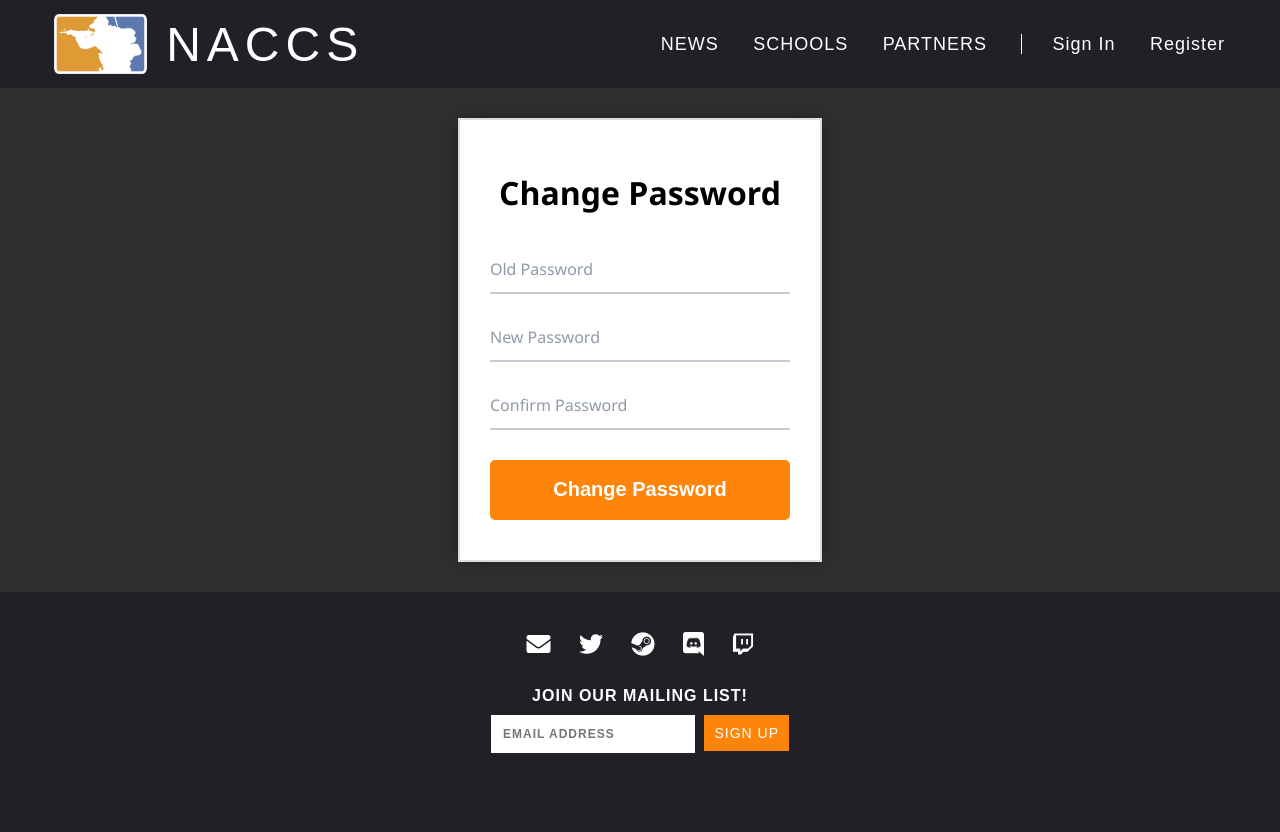
After one commit to dl-eric/naccs-web, a Flask app: template app/templates/changepassword.html in a window 1280 px wide. The commit adds this page. Run offline with Flask 2, Linux system fonts and the light colour scheme; the template is opened without the code that fills it: values that come from a table or form of the project are taken from there, others are empty; some libraries are stand-ins or nearby versions; some web fonts are replaced.

Commit message:
Add change password flow, email whitelist

```diff
--- a/app/forms.py
+++ b/app/forms.py
@@ -49,10 +49,15 @@ def password_validate(form, field):
     return _validate(form, field)
 
 def email_validate(form, field):
-    message = "You must use a .edu or .ca address"
+    email_whitelist = ['algonquinlive.com']
+    message = "You must use a .edu, .ca, or whitelisted address."
 
     def _suffix_validator(field, suffix):
         return len(field) >= len(suffix) and field[len(field)-len(suffix):].lower() == suffix
+
+    def _is_whitelisted(email):
+        domain = email.split("@")[1]
+        return domain in email_whitelist
 
     def _validate(form, field):
         email = str(field.data)
@@ -60,7 +65,7 @@ def email_validate(form, field):
         is_edu = _suffix_validator(email, 'edu')
         is_ca = _suffix_validator(email, 'ca')
 
-        if not is_edu and not is_ca:
+        if not is_edu and not is_ca and not _is_whitelisted(email):
             raise ValidationError(message)
 
     return _validate(form, field)
@@ -117,3 +122,9 @@ class ArticleForm(FlaskForm):
 class SchoolForm(FlaskForm):
     name    = StringField("School", validators=[DataRequired()])
     submit  = SubmitField("Search")
+
+class ChangePasswordForm(FlaskForm):
+    old     = PasswordField("Old Password", validators=[DataRequired()])
+    new     = PasswordField("New Password", validators=[DataRequired()])
+    confirm = PasswordField("Confirm Password", validators=[DataRequired(), EqualTo('new', message="Passwords must match")])
+    submit  = SubmitField("Change Password")
--- a/app/main.py
+++ b/app/main.py
@@ -21,7 +21,7 @@ app.register_blueprint(schools_page)
 
 @app.errorhandler(404)
 def page_not_found(e):
-    return render_template('404.html', username=session.get('username')), 404
+    return render_template('404.html'), 404
 
 db.init_app(app)
 
@@ -40,7 +40,7 @@ def index():
     except:
         matches = {}
 
-    return render_template("index.html", username=session.get('username'), matches=matches)
+    return render_template("index.html", matches=matches)
 
 if __name__ == '__main__':
     if os.environ.get('FLASK_DEBUG'):
--- a/app/news.py
+++ b/app/news.py
@@ -60,12 +60,11 @@ def news():
 
     articles = Article.query.order_by(Article.id.desc()).all()
 
-    return render_template('news/index.html', username=username, articles=articles, author=author, markdown=markdown)
+    return render_template('news/index.html', articles=articles, author=author, markdown=markdown)
 
 @news_page.route('/create', methods=['get', 'post'])
 @author_required
 def create():
-    username = session.get('username', None)
 
     form = ArticleForm()
     if form.validate_on_submit():
@@ -78,7 +77,7 @@ def create():
         return redirect(url_for('news.news'))
     else:
         flash_errors(form)
-    return render_template('news/create.html', username=username, form=form)
+    return render_template('news/create.html', form=form)
 
 @news_page.route('/<int:id>')
 def article(id):
@@ -93,12 +92,11 @@ def article(id):
     if (session.get('access_token')):
         author = is_author(username)
 
-    return render_template('news/article.html', username=username, article=article, author=author, markdown=markdown)
+    return render_template('news/article.html', article=article, author=author, markdown=markdown)
 
 @news_page.route('/<int:id>/edit', methods=['get', 'post'])
 @author_required
 def edit(id):
-    username = session.get('username', None)
 
     # Verify that the ID is valid.
     article = Article.query.filter(Article.id == id).first()
@@ -117,14 +115,14 @@ def edit(id):
 
         db.session.commit()
         flash("Successfully edited.", 'success')
-        return render_template('news/edit.html', username=username, form=form)
+        return render_template('news/edit.html', form=form)
 
     form.title.data     = article.title
     form.author.data    = article.author
     form.content.data   = article.content
     form.summary.data   = article.summary
 
-    return render_template('news/edit.html', username=username, form=form)
+    return render_template('news/edit.html', form=form)
 
 @news_page.route('/<int:id>/delete', methods=['post'])
 @author_required
--- a/app/static/css/input.css
+++ b/app/static/css/input.css
@@ -87,3 +87,22 @@ form {
 #submit:hover {
   box-shadow: 0 0px 10px #bbb;
 }
+
+.secondary-button {
+  color: #5D79AE;
+  height: 3em;
+  line-height: 3em;
+  text-align: center;
+  margin-top: 10px;
+  display: inline-block;
+  width: 300px;
+  border: 1px solid #5D79AE;
+  border-radius: 5px;
+  background-color: #fff;
+  transition: box-shadow 0.1s;
+  cursor: pointer;
+}
+
+.secondary-button:hover {
+  box-shadow: 0 0px 10px #bbb;
+}
--- a/app/templates/base.html
+++ b/app/templates/base.html
@@ -28,7 +28,7 @@
             <a href='/partners'>PARTNERS</a>
             <span class="seperator"></span>
             {% if session['access_token'] is defined %}
-            <a href="/user">{{ username }}</a>
+            <a href="/user">{{ session['username'] }}</a>
             <a href="/signout">Sign Out</a>
             {% else %}
             <a href="/signin">Sign In</a>
--- /dev/null
+++ b/app/templates/changepassword.html
@@ -0,0 +1,62 @@
+{% extends "base.html" %}
+{% block title %}Change Password{% endblock %}
+
+{% block content %}
+    <link rel="stylesheet" href="{{ url_for('static', filename='css/input.css') }}">
+
+    <div class="content_flex">
+        <div class="main_col">
+            <div class="card text-center">
+                <h1>Change Password</h1>
+
+                {% with messages = get_flashed_messages(category_filter=["success"]) %}
+                {% if messages %}
+                    <ul class="flashes success">
+                {% for message in messages %}
+                    <li>{{ message }}</li>
+                {% endfor %}
+                    </ul>
+                {% endif %}
+                {% endwith %}
+
+                {% with messages = get_flashed_messages(category_filter=["error"]) %}
+                {% if messages %}
+                    <ul class="flashes error">
+                {% for message in messages %}
+                    <li>{{ message }}</li>
+                {% endfor %}
+                    </ul>
+                {% endif %}
+                {% endwith %}
+
+                <div class="flex-container">
+                    <form action="" method="POST">
+                        {{ form.csrf_token() }}
+
+                        <label for="inp" class="inp">
+                            {{ form.old(class='input', placeholder=' ') }}
+                            <span class="label">{{ form.old.label() }}</span>
+                            <span class="border"></span>
+                        </label>
+
+                        <label for="inp" class="inp">
+                            {{ form.new(class='input', placeholder=' ') }}
+                            <span class="label">{{ form.new.label() }}</span>
+                            <span class="border"></span>
+                        </label>
+
+                        <label for="inp" class="inp">
+                            {{ form.confirm(class='input', placeholder=' ') }}
+                            <span class="label">{{ form.confirm.label() }}</span>
+                            <span class="border"></span>
+                        </label>
+
+                        <label for="inp" class="inp">
+                            {{ form.submit }}
+                        </label>
+                    </form>
+                </div>
+            </div>
+        </div>
+    </div>
+{% endblock %}
--- a/app/templates/user.html
+++ b/app/templates/user.html
@@ -55,5 +55,7 @@
 
       <p>{{ form.submit }}</p>
     </form>
+
+    <a class="secondary-button" href="/changepassword">Change Password</a>
   </div>
 {% endblock %}
--- a/app/templates/verification.html
+++ b/app/templates/verification.html
@@ -41,7 +41,7 @@
             </label>
             {% if not resent %}
             <label for="inp" class="inp">
-                <input id="resend" type="submit" name="resend" value="Resend E-Mail">
+                <input class="secondary-button" type="submit" name="resend" value="Resend E-Mail">
             </label>
             {% endif %}
 
```
Also changed, not shown: app/auth.py (+35 -2 lines).
